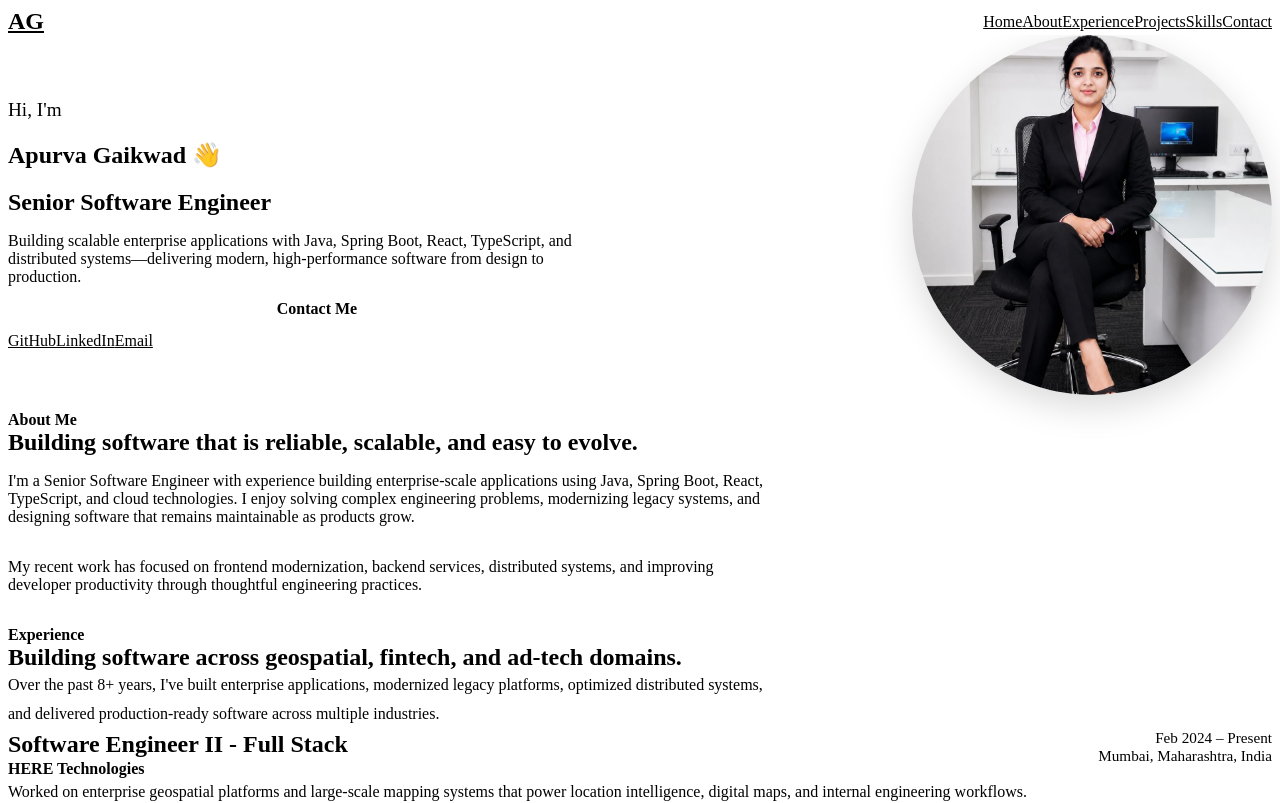
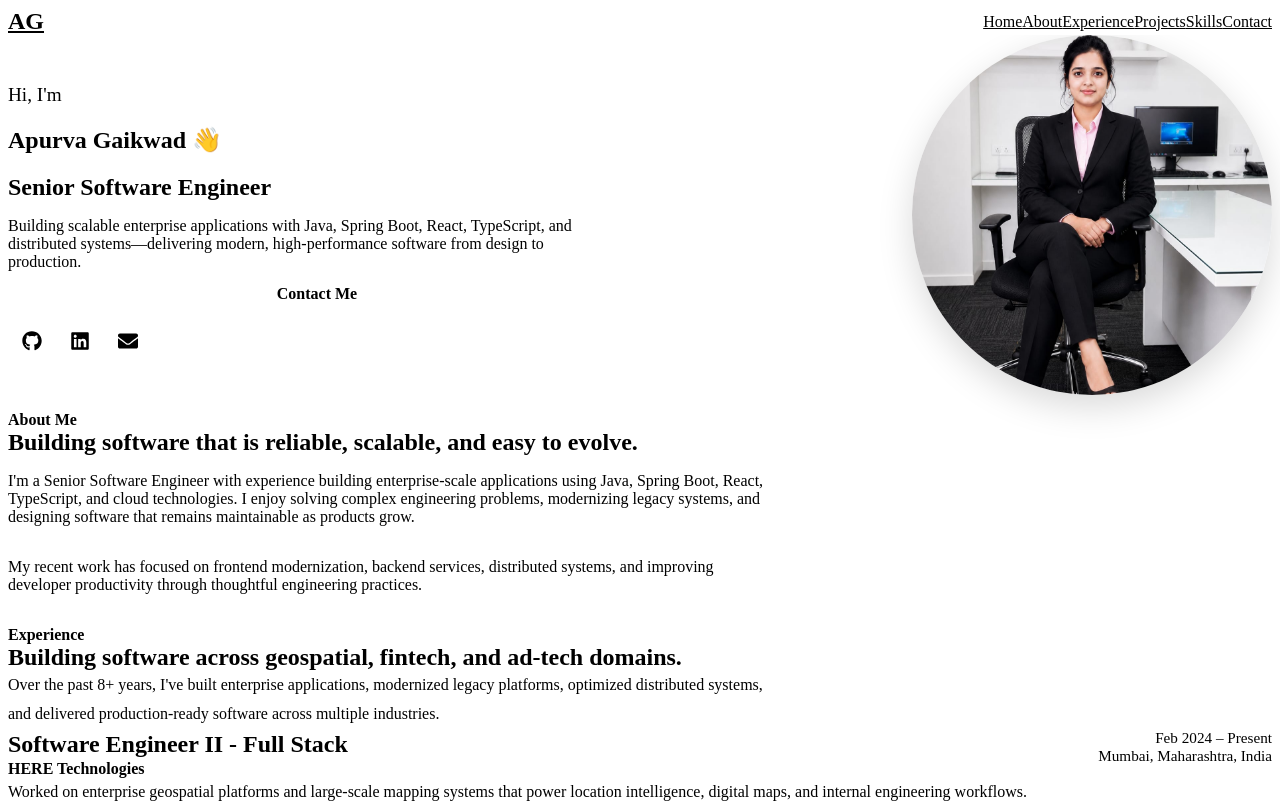
Before and after one commit to gaikwadapurva/gaikwadapurva.github.io, a React (Vite) app: page / in a window 1280 px wide. Shown: the top 803 px of the page. Built offline with nearby package versions, Linux system fonts and the light colour scheme; the HTML template or start-up script is replaced by a standard one.

Commit message:
Enhance hero social links with icons and styling

```diff
--- a/package.json
+++ b/package.json
@@ -11,7 +11,8 @@
   },
   "dependencies": {
     "react": "^19.2.7",
-    "react-dom": "^19.2.7"
+    "react-dom": "^19.2.7",
+    "react-icons": "^5.7.0"
   },
   "devDependencies": {
     "@eslint/js": "^10.0.1",
--- a/src/components/Hero/Hero.css
+++ b/src/components/Hero/Hero.css
@@ -107,12 +107,36 @@
 }
 
 .hero__socials a {
-    color: var(--color-text-secondary);
-    font-weight: 500;
+    display: flex;
+    align-items: center;
+    justify-content: center;
 
-    transition: color var(--transition-default);
+    width: 48px;
+    height: 48px;
+
+    border: 2px solid var(--color-primary);
+    border-radius: 50%;
+
+    color: var(--color-primary);
+
+    font-size: 1.25rem;
+
+    transition:
+        color var(--transition-default),
+        background-color var(--transition-default),
+        transform var(--transition-default);
 }
 
 .hero__socials a:hover {
-    color: var(--color-primary);
+    background-color: var(--color-primary);
+    color: var(--color-surface);
+
+    transform: translateY(-3px);
+
+    box-shadow: 0 8px 20px rgba(79, 70, 229, 0.25);
 }
+
+.hero__socials a:focus-visible {
+    outline: 3px solid var(--color-primary);
+    outline-offset: 4px;
+}
--- a/src/components/Hero/Hero.tsx
+++ b/src/components/Hero/Hero.tsx
@@ -2,6 +2,7 @@ import "./Hero.css";
 import Container from "../ui/Container";
 import Button from "../ui/Button";
 import profilePhoto from "../../assets/images/apurva.jpeg";
+import { FaGithub, FaLinkedin, FaEnvelope } from "react-icons/fa";
 
 const Hero = () => {
     return (
@@ -41,16 +42,29 @@ const Hero = () => {
                         </div>
 
                         <div className="hero__socials">
-                            <a href="https://github.com/gaikwadapurva" target="_blank" rel="noopener noreferrer">
-                                GitHub
+                            <a
+                                href="https://github.com/gaikwadapurva"
+                                target="_blank"
+                                rel="noopener noreferrer"
+                                aria-label="GitHub"
+                            >
+                                <FaGithub />
                             </a>
 
-                            <a href="https://linkedin.com/in/apurva-gaikwad" target="_blank" rel="noopener noreferrer">
-                                LinkedIn
+                            <a
+                                href="https://linkedin.com/in/apurva-gaikwad"
+                                target="_blank"
+                                rel="noopener noreferrer"
+                                aria-label="LinkedIn"
+                            >
+                                <FaLinkedin />
                             </a>
 
-                            <a href="mailto:gaikwadapurva65@gmail.com">
-                                Email
+                            <a
+                                href="mailto:gaikwadapurva65@gmail.com"
+                                aria-label="Email"
+                            >
+                                <FaEnvelope />
                             </a>
                         </div>
                     </div>
```
Also changed, not shown: 1 other file (tests, documents, lock files or other folders).
